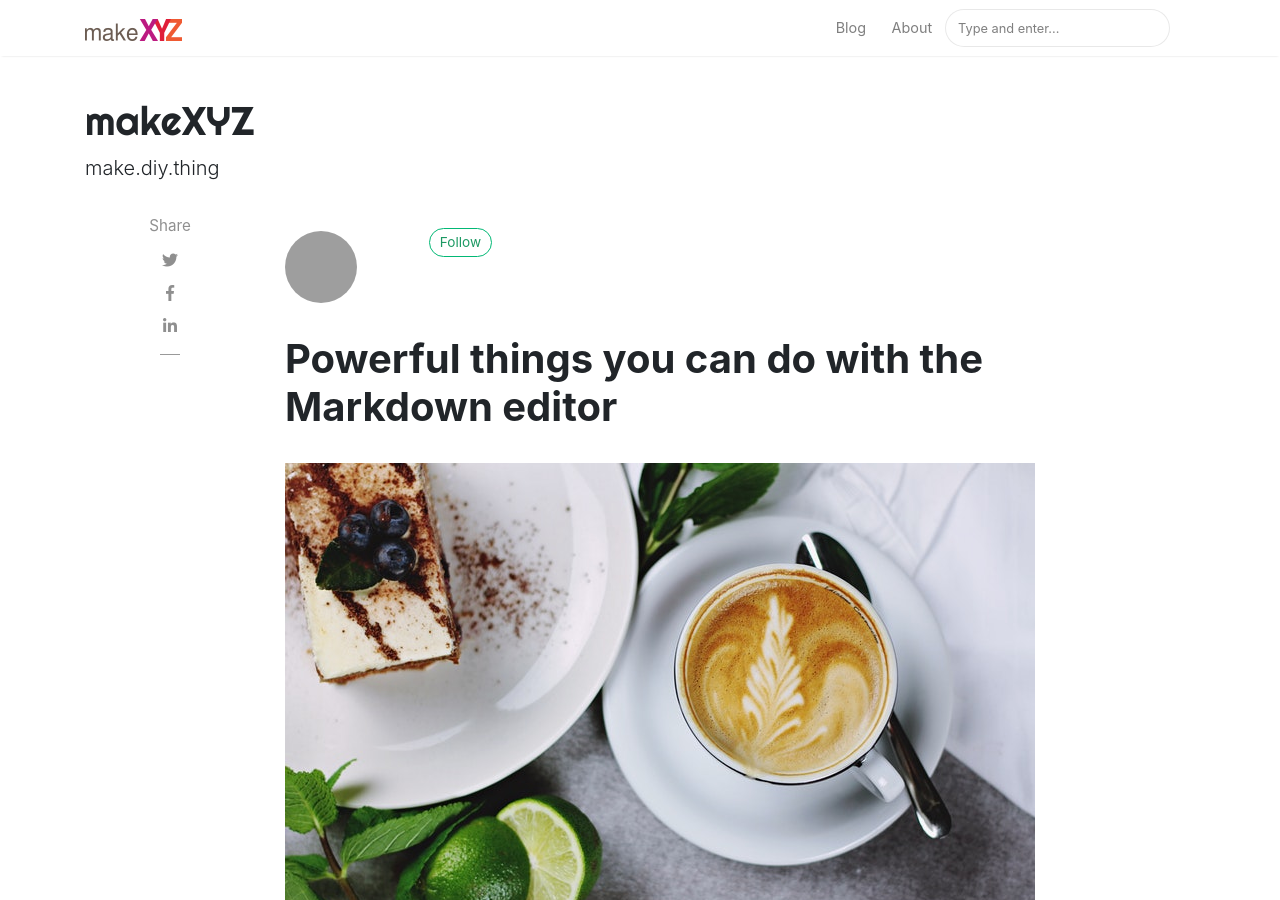
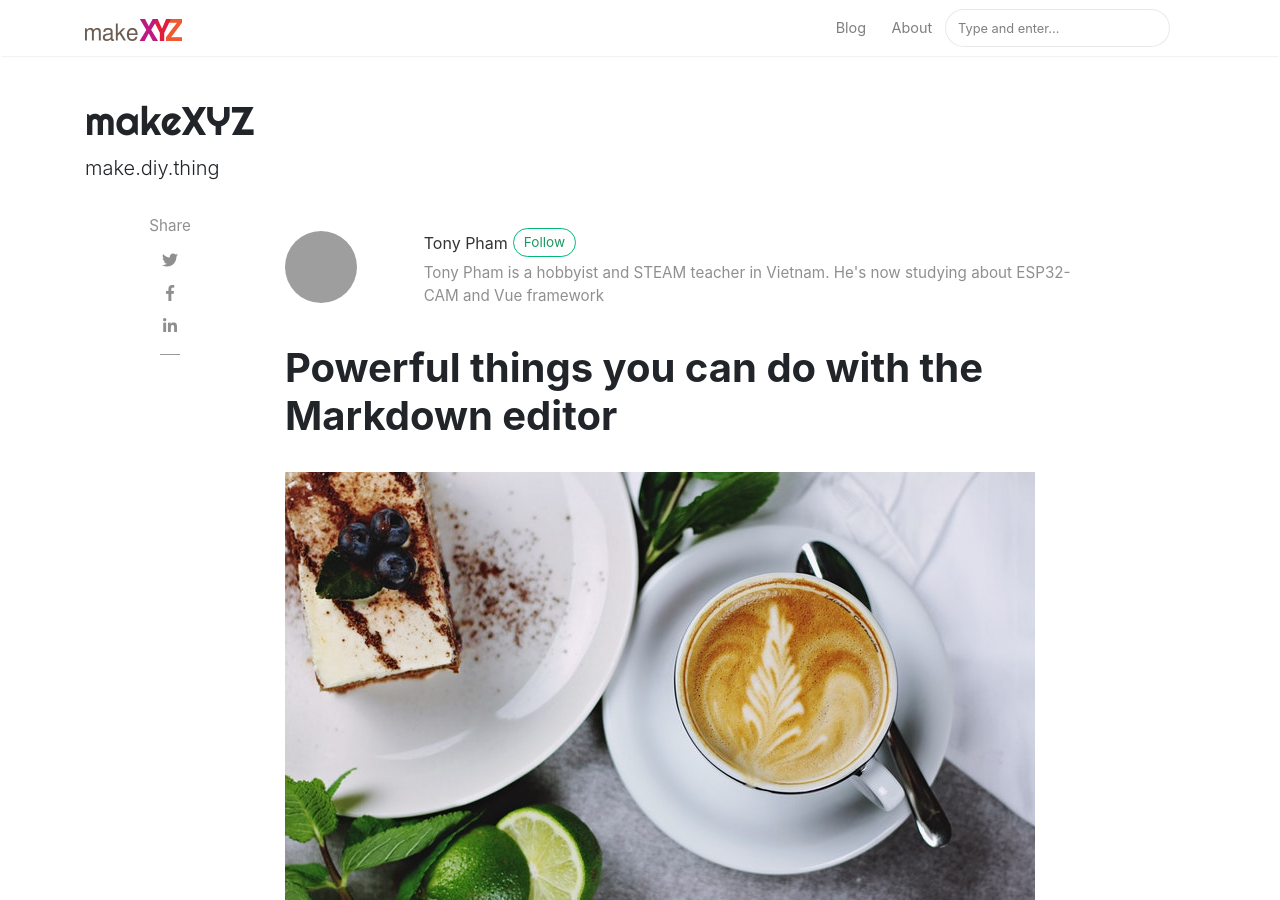
Before and after one commit to thanh01pmt/makexyz, a Jekyll site: the page built from _posts/2018-06-12-powerful-things-markdown-editor.md, in a window 1280 px wide and 900 px high. Built offline with Jekyll 4.4.1, drawn with Linux system fonts in a browser that asks for light colours; nearby versions of some CDN libraries; comment, search, counter and statistics services are not loaded; grey boxes are pictures that could not be loaded.

Commit message:
4th commit on 170220

```diff
--- a/_config.yml
+++ b/_config.yml
@@ -67,6 +67,6 @@ adsense-data-ad-client: "ca-pub-3412143450191416"
 adsense-data-ad-slot: "1363087678"
 
 # Lazy Images ("enabled" or "disabled")
-lazyimages: "disabled"
+lazyimages: "enabled"
 
 exclude: [changelog.md, LICENSE.txt, README.md, Gemfile, Gemfile.lock]
--- a/_posts/2018-06-12-powerful-things-markdown-editor.md
+++ b/_posts/2018-06-12-powerful-things-markdown-editor.md
@@ -1,9 +1,11 @@
 ---
 layout: post
 title:  "Powerful things you can do with the Markdown editor"
-author: sal
+author: tony
 categories: [ Jekyll, tutorial ]
 image: assets/images/16.jpg
+featured: true
+comments: true
 ---
 There are lots of powerful things you can do with the Markdown editor. If you've gotten pretty comfortable with writing in Markdown, then you may enjoy some more advanced tips about the types of things you can do with Markdown!
 
```
